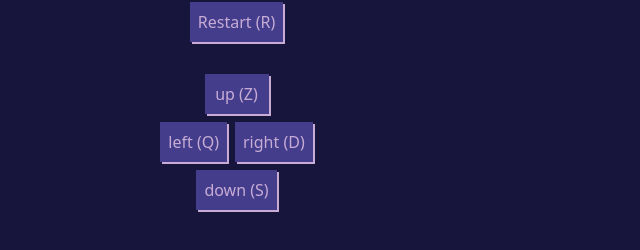
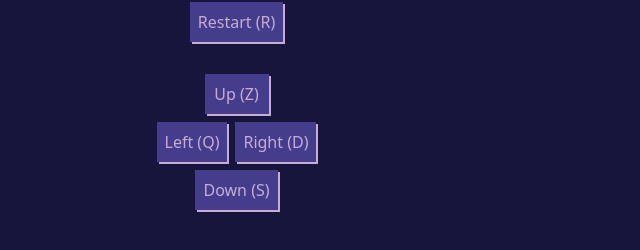
Before and after one commit to MathisLatimier/Snake-Js, a Vue app: page / in a window 1280 px wide. Shown: the part 334-584 px from the top of the page, without its empty margins (320-960 px from the left). Built offline with nearby package versions, Linux system fonts and the light colour scheme.

Commit message:
plus propre

```diff
--- a/src/App.vue
+++ b/src/App.vue
@@ -27,16 +27,21 @@ let speed = ref(200)
 let currentSpeed
 
 onMounted(()=> {
+  document.querySelectorAll('select').forEach(selectElement => {
+  selectElement.addEventListener('change', (event) => {
+    event.target.blur();  // Retire le focus du champ <select>
+  });
+});
+
   startGame()
 })
 
+
+
 const startGame = () => {
   const size = parseInt(gridSize.value)
-  console.log(gridSize.value)
   matrice.value = Array.from({ length: size }, () => Array(size).fill(0))
-  console.log(matrice.value)
   snake = [{ x: (Math.floor(size / 2)) - 1, y: (Math.floor(size / 2 )) - 1 }];
-  console.log(snake)
   matrice.value[snake[0].x][snake[0].y] = 1;
   end.value = false
   score.value = 0
@@ -172,13 +177,13 @@ document.addEventListener('keydown', (event) => {
 
       </div>
       <div class="flex flex-col justify-center items-center gap-2 w-40 action-button mt-4">
-        <button @click="changeDirection('up')">up (Z)</button>
+        <button @click="changeDirection('up')">Up (Z)</button>
         <div class="flex gap-2 justify-between">
-          <button @click="changeDirection('left')">left (Q)</button>
-          <button @click="changeDirection('right')">right (D)</button>
+          <button @click="changeDirection('left')">Left (Q)</button>
+          <button @click="changeDirection('right')">Right (D)</button>
         </div>
 
-        <button @click="changeDirection('down')">down (S)</button>
+        <button @click="changeDirection('down')">Down (S)</button>
 
       </div>
 
```
